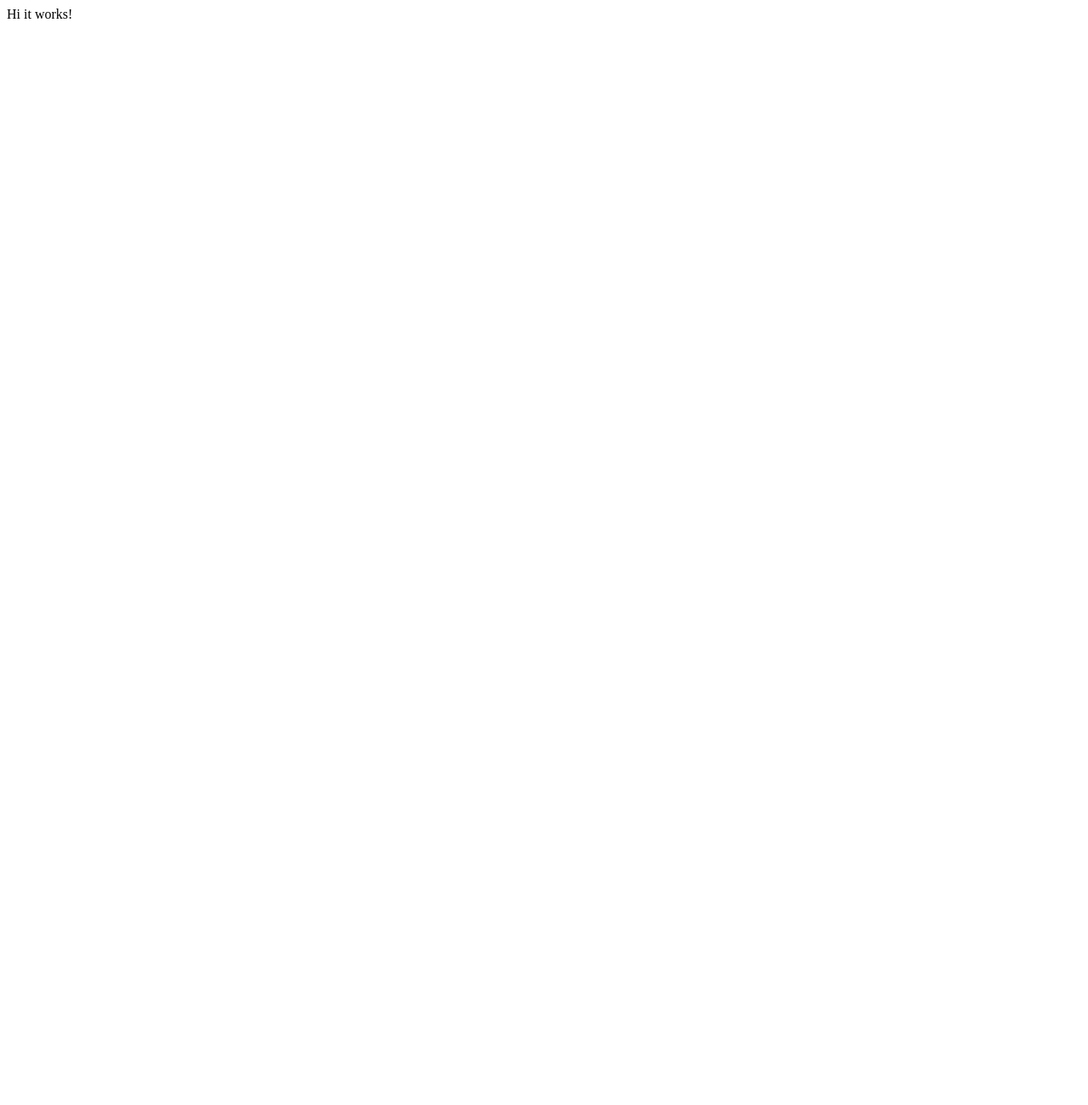
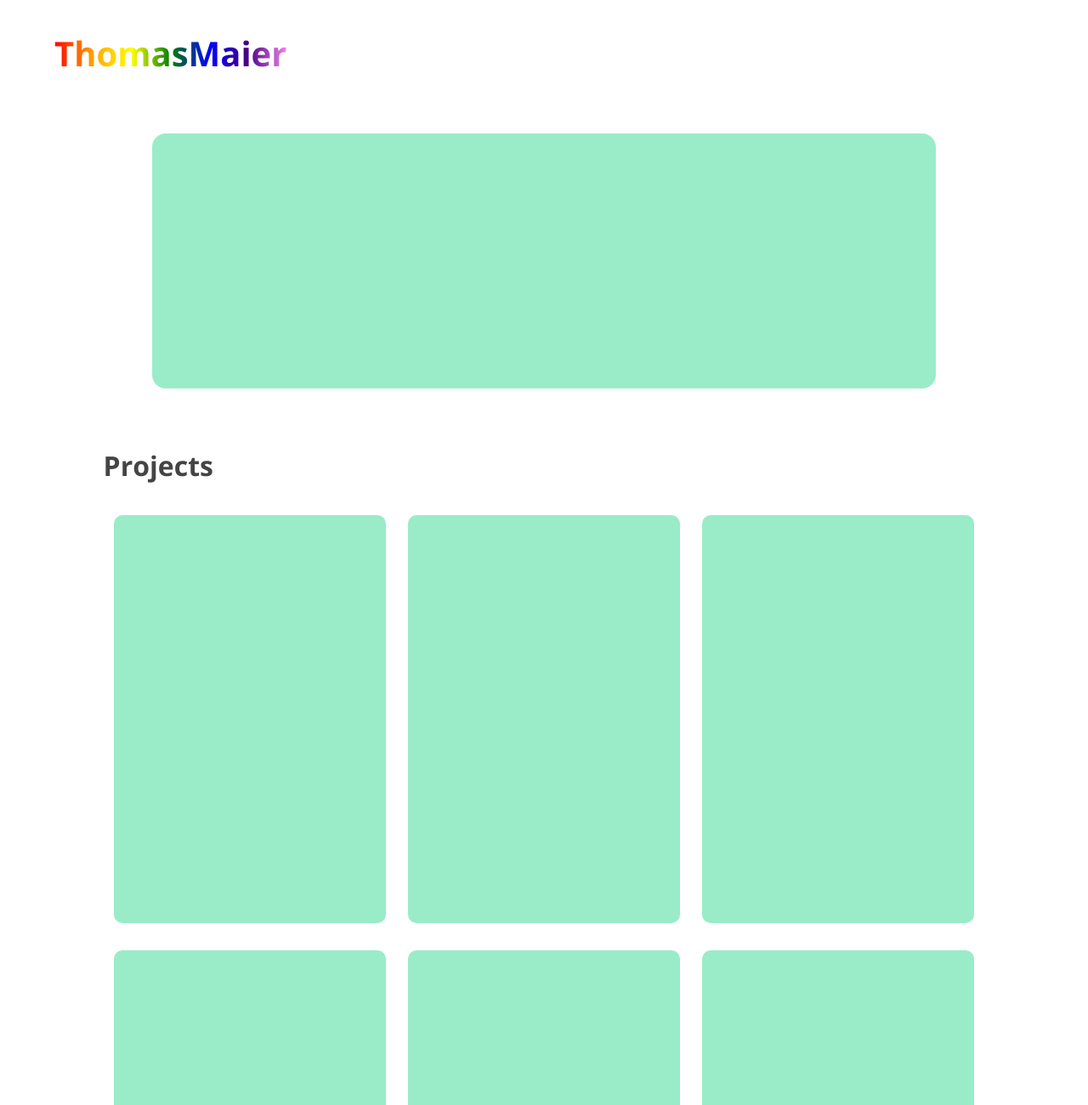
Before and after one commit to TinkeringAround/playground, a website: page src/index.html in a window 1280 px wide. Shown: the top 1300 px of the page at 85% size. Before the commit the page ends 800 px from the top, so only its background shows below. Drawn offline with nearby package versions, Linux system fonts and the light colour scheme; files that its build step writes are made by us from their sources.

Commit message:
Added First Elements

```diff
--- a/src/index.html
+++ b/src/index.html
@@ -1,20 +1,46 @@
 <!doctype html>
 <html lang="en">
-
-<!-- Head -->
 <head>
     <meta charset="utf-8">
 
+    <!-- Meta -->
     <title>Tinkering Playground</title>
     <meta name="description" content="Tinkering Playground">
     <meta name="author" content="TinkeringAround">
 
-    <link rel="stylesheet" href="css/styles.css">
+    <!-- Styles -->
+    <link rel="stylesheet" type="text/css" href="src/styles/index.css">
+
+    <!-- Fonts -->
+    <link href="https://fonts.googleapis.com/css2?family=Open+Sans:wght@400;700&display=swap" rel="stylesheet">
 </head>
 
-<!-- Body -->
 <body>
-Hi it works!
+<header class="header">
+    <h1 class="logo">ThomasMaier</h1>
+</header>
+
+<main class="content">
+    <div class="intro"></div>
+
+    <section class="projects">
+        <h1 class="headline">Projects</h1>
+
+        <div class="list">
+            <div class="project"></div>
+            <div class="project"></div>
+            <div class="project "></div>
+            <div class="project"></div>
+            <div class="project"></div>
+            <div class="project"></div>
+            <div class="project"></div>
+        </div>
+    </section>
+
+
+</main>
+
+<footer>Footer</footer>
 </body>
 
 </html>
--- /dev/null
+++ b/src/styles/index.css
@@ -0,0 +1,117 @@
+:root {
+    /* Colors */
+    --orange: #ef441c;
+    --green: #9aecc8;
+
+    /* Sizes */
+    --header: 125px;
+    --footer: 100px;
+
+    --box-width: 25vw;
+    --box-height: 60vh;
+}
+
+html {
+    height: 100%;
+    -ms-text-size-adjust: 100%;
+    -webkit-text-size-adjust: 100%;
+}
+
+body {
+    margin: 0;
+
+    font-size: 16px;
+    color: #444;
+    font-family: 'Open Sans', sans-serif;
+    line-height: 1;
+
+    display: flex;
+    flex-direction: column;
+    align-items: center;
+}
+
+.header {
+    width: 100%;
+    height: var(--header);
+
+    display: flex;
+    align-items: center;
+
+    box-sizing: border-box;
+}
+
+.logo {
+    margin: 0 0 0 4rem;
+
+    font-size: 2.5rem;
+
+    background-image: linear-gradient(to right, red,orange,yellow,green,blue,indigo,violet);
+    -webkit-background-clip: text;
+    -webkit-text-fill-color: transparent;
+}
+
+.content {
+    width: 95%;
+
+    padding: 2rem;
+
+    display: flex;
+    flex-direction: column;
+    align-items: center;
+
+    box-sizing: border-box;
+}
+
+.intro {
+    width: 80%;
+    height: 300px;
+
+    background-color: var(--green);
+
+    border-radius: 1rem;
+}
+
+.projects {
+    width: 90%;
+    margin: 3rem 0;
+
+    display: flex;
+    flex-direction: column;
+
+    cursor: pointer;
+}
+
+.headline {
+    font-size: 2rem;
+    font-weight: bold;
+}
+
+.list {
+    width: 100%;
+
+    display: flex;
+    flex-wrap: wrap;
+    justify-content: space-around;
+}
+
+footer {
+    width: 100%;
+    height: var(--footer);
+}
+
+.project {
+    width: var(--box-width);
+    height: var(--box-height);
+
+    margin: 1rem 0;
+
+    background-color: var(--green);
+
+    border-radius: 10px;
+
+    transition: transform 0.2s ease;
+}
+
+.project:hover {
+    transform: scale(1.02);
+}
```
Also changed, not shown: src/css/styles.css (deleted).
